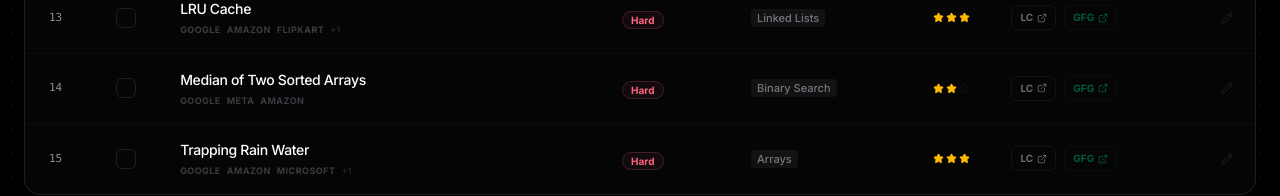
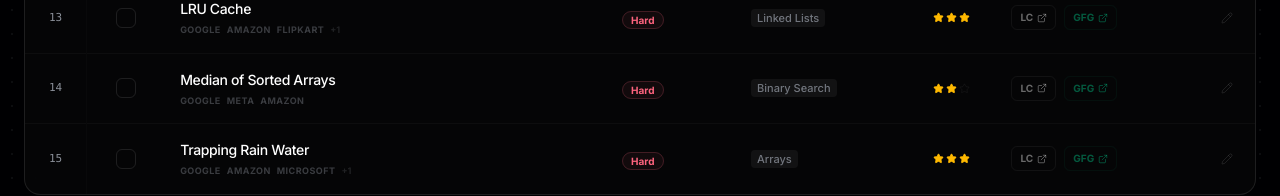
Before and after one commit to Furqan-7/DevPrep, a Next.js app in the folder apps/web/: page /DSA in a window 1280 px wide. Shown: the part 1370-1566 px from the top of the page. Built offline with nearby package versions, Linux system fonts and the light colour scheme.

Commit message:
Fixed Errors

```diff
--- a/apps/web/app/DSA/page.tsx
+++ b/apps/web/app/DSA/page.tsx
@@ -44,7 +44,7 @@ const problems: Problem[] = [
     { id: 11, name: "Coin Change", difficulty: "Medium", topic: "DP", frequency: 2, companies: ["Amazon", "Microsoft", "Razorpay"], leetcode: "https://leetcode.com/problems/coin-change", gfg: "https://www.geeksforgeeks.org/coin-change-dp-7/" },
     { id: 12, name: "Word Break", difficulty: "Medium", topic: "DP", frequency: 2, companies: ["Google", "Meta"], leetcode: "https://leetcode.com/problems/word-break", gfg: "https://www.geeksforgeeks.org/word-break-problem-dp-32/" },
     { id: 13, name: "LRU Cache", difficulty: "Hard", topic: "Linked Lists", frequency: 3, companies: ["Google", "Amazon", "Flipkart", "Razorpay"], leetcode: "https://leetcode.com/problems/lru-cache", gfg: "https://www.geeksforgeeks.org/lru-cache-implementation/" },
-    { id: 14, name: "Median of Two Sorted Arrays", difficulty: "Hard", topic: "Binary Search", frequency: 2, companies: ["Google", "Meta", "Amazon"], leetcode: "https://leetcode.com/problems/median-of-two-sorted-arrays", gfg: "https://www.geeksforgeeks.org/median-of-two-sorted-arrays/" },
+    { id: 14, name: "Median of Sorted Arrays", difficulty: "Hard", topic: "Binary Search", frequency: 2, companies: ["Google", "Meta", "Amazon"], leetcode: "https://leetcode.com/problems/median-of-two-sorted-arrays", gfg: "https://www.geeksforgeeks.org/median-of-two-sorted-arrays/" },
     { id: 15, name: "Trapping Rain Water", difficulty: "Hard", topic: "Arrays", frequency: 3, companies: ["Google", "Amazon", "Microsoft", "Adobe"], leetcode: "https://leetcode.com/problems/trapping-rain-water", gfg: "https://www.geeksforgeeks.org/trapping-rain-water/" },
 ];
 
```
